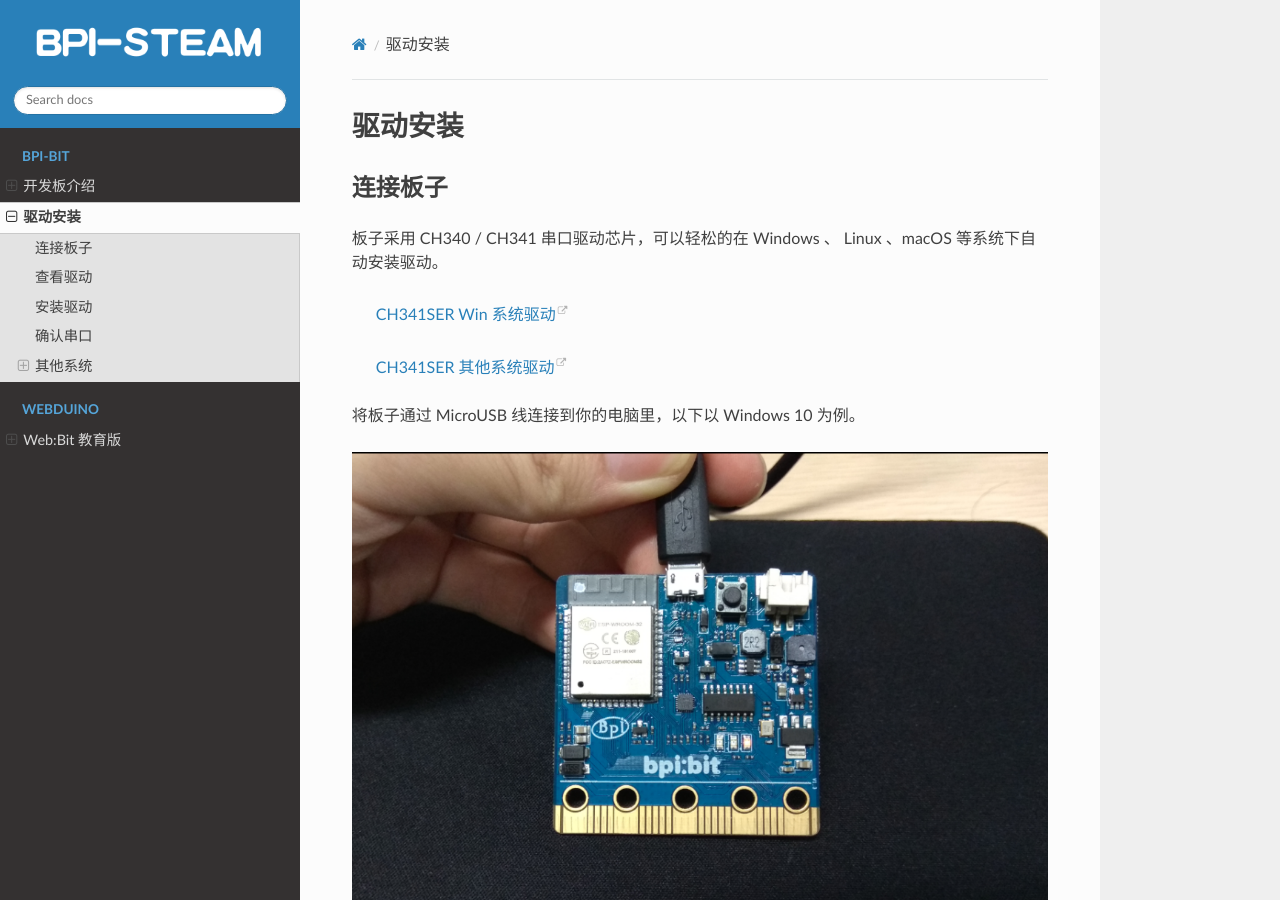
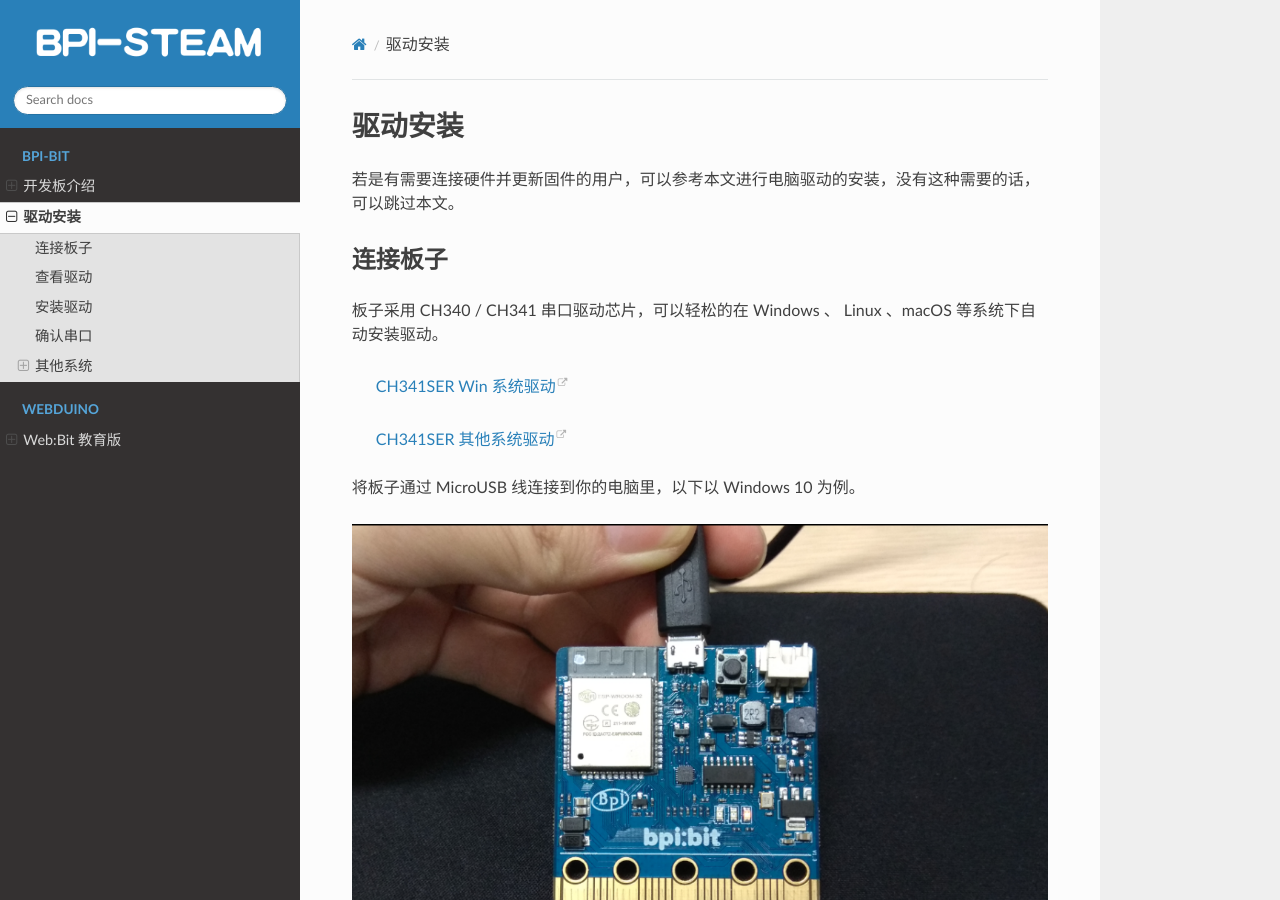
Before and after one commit to BPI-STEAM/simplified_webbit_docs, a Sphinx documentation site: the page built from source/bpi-steam/driver.md, in a window 1280 px wide and 900 px high. Built offline with Sphinx 7.4.7 and the Read the Docs theme 2.0.0, drawn with Linux system fonts in a browser that asks for light colours; pages that are not in the unit, such as notebooks, are missing from menus.

Commit message:
Update driver.md

```diff
--- a/source/bpi-steam/driver.md
+++ b/source/bpi-steam/driver.md
@@ -1,4 +1,6 @@
 # 驱动安装
+
+若是有需要连接硬件并更新固件的用户，可以参考本文进行电脑驱动的安装，没有这种需要的话，可以跳过本文。
 
 ## 连接板子
 
```
